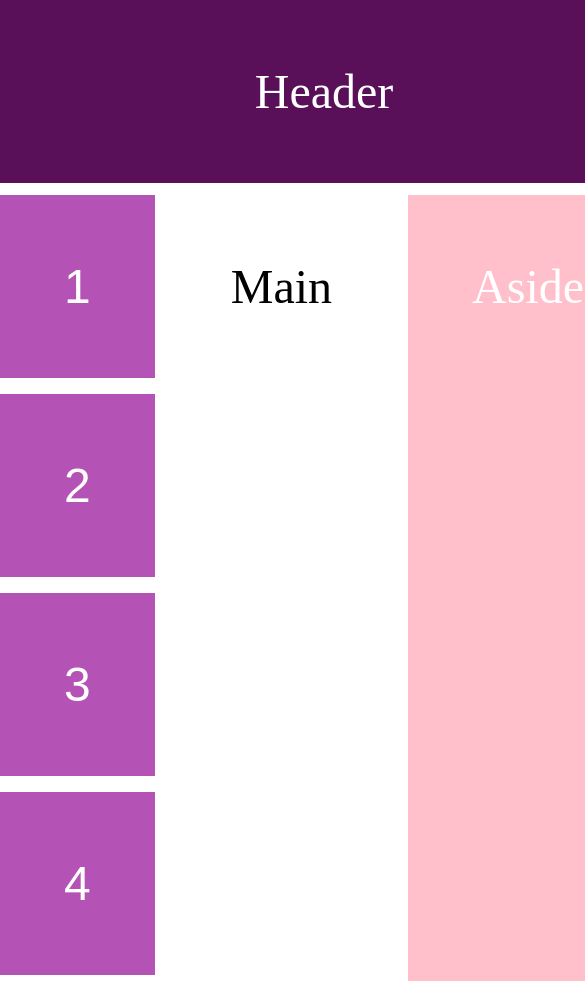
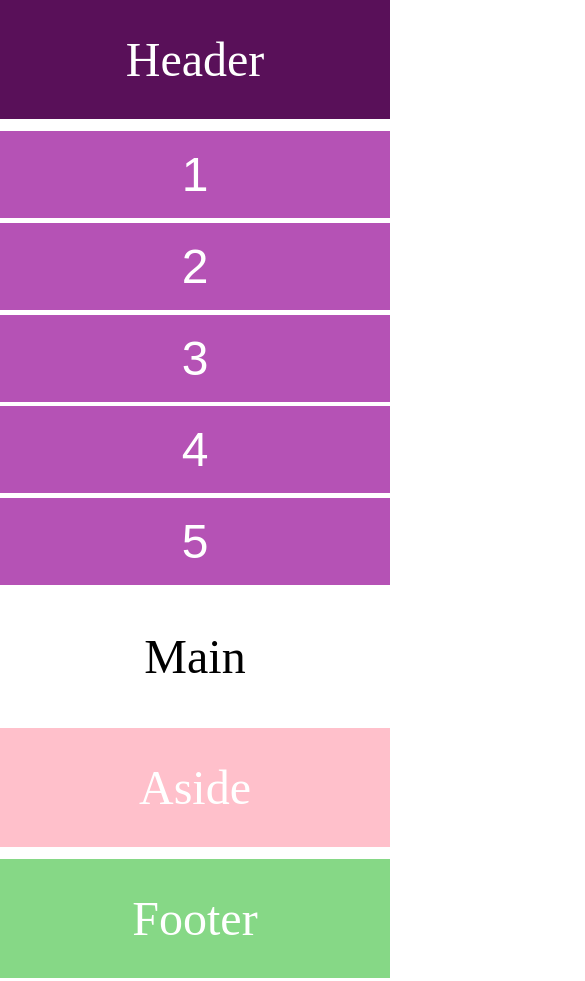
Before and after one commit to SandraHKannerberg/responsive-bootcamp, a plain HTML site: page respcamp_01/index.html in a window 390 px wide. Shown: the top 981 px of the page, 585 px wide, since content can reach past the window. Drawn offline with Linux system fonts and the light colour scheme.

Commit message:
Working with layout for mobile device

```diff
--- a/respcamp_01/index.html
+++ b/respcamp_01/index.html
@@ -8,7 +8,7 @@
   </head>
   <body>
     <div class="grid-container">
-      <header>Header</header>
+      <header class="padding">Header</header>
       <nav>
         <button class="menu-link">1</button>
         <button class="menu-link">2</button>
@@ -16,9 +16,9 @@
         <button class="menu-link">4</button>
         <button class="menu-link">5</button>
       </nav>
-      <main>Main</main>
-      <aside>Aside</aside>
-      <footer>Footer</footer>
+      <main class="padding">Main</main>
+      <aside class="padding">Aside</aside>
+      <footer class="padding">Footer</footer>
     </div>
   </body>
 </html>
--- a/respcamp_01/style.css
+++ b/respcamp_01/style.css
@@ -15,7 +15,9 @@ ul[role="list"] {
 }
 
 :root {
-  --cell-padding: 4rem;
+  --cell-padding-desktop: 4rem;
+  --cell-padding-mobile: 2rem;
+  --btn-padding: 1rem;
 }
 
 body {
@@ -37,6 +39,10 @@ body {
   grid-gap: 0.75rem 0.75rem;
 }
 
+.padding {
+  padding: var(--cell-padding-desktop);
+}
+
 header {
   background: rgb(89, 16, 89);
   grid-area: header;
@@ -50,10 +56,10 @@ nav {
 }
 nav > button.menu-link {
   background-color: rgb(181, 82, 181);
-  padding: var(--cell-padding);
   border: none;
   color: white;
   font-size: 3rem;
+  padding: var(--btn-padding);
 }
 
 main {
@@ -71,3 +77,25 @@ footer {
   grid-area: footer;
   padding: var(--cell-padding);
 }
+
+/* Mobile version */
+@media (max-width: 768px) {
+  .grid-container {
+    grid-template-areas:
+      "header"
+      "nav"
+      "main"
+      "aside"
+      "footer";
+    grid-template-columns: 1fr;
+    grid-template-rows: auto;
+  }
+
+  .padding {
+    padding: var(--cell-padding-mobile);
+  }
+
+  nav {
+    row-gap: 0.3rem;
+  }
+}
```
